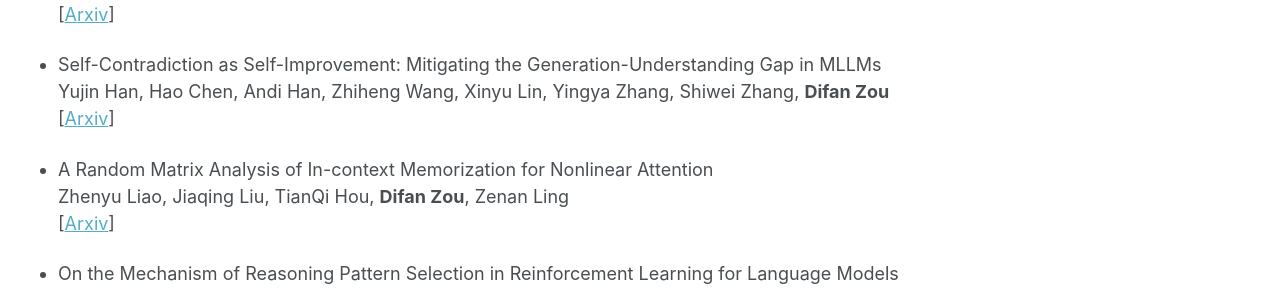
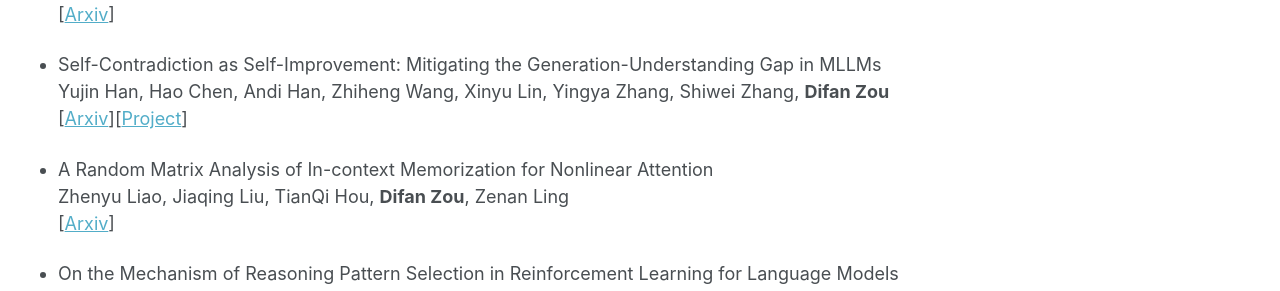
Before and after one commit to difanzou/difanzou.github.io, a Jekyll site: the page built from _pages/publications.md, in a window 1280 px wide and 900 px high, scrolled down 8153 px. Shown: the part 152-443 px from the top of the window. Built offline with Jekyll 4.4.1, drawn with Linux system fonts in a browser that asks for light colours.

Commit message:
add new publications

```diff
--- a/_pages/publications.md
+++ b/_pages/publications.md
@@ -340,7 +340,7 @@ Xingwu Chen, Miao Lu, Beining Wu, Difan Zou\
 
 * Self-Contradiction as Self-Improvement: Mitigating the Generation-Understanding Gap in MLLMs\
 Yujin Han, Hao Chen, Andi Han, Zhiheng Wang, Xinyu Lin, Yingya Zhang, Shiwei Zhang, **Difan Zou**\
-\[[Arxiv](https://arxiv.org/pdf/2507.16663)\]
+\[[Arxiv](https://arxiv.org/pdf/2507.16663)\]\[[Project](https://yujinhanml.github.io/self-improved-mllm/)\]
 
 
 * A Random Matrix Analysis of In-context Memorization for Nonlinear Attention\
```
